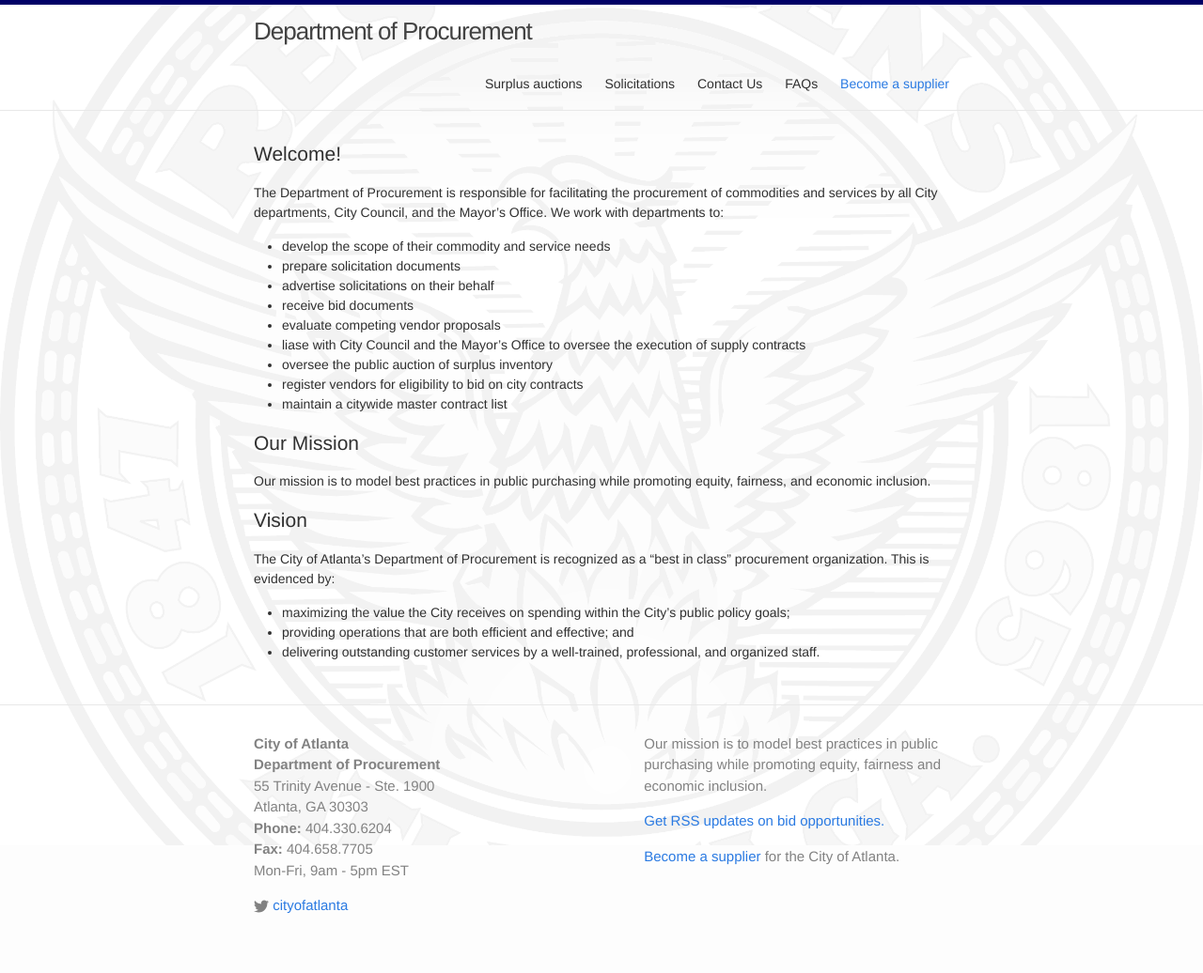
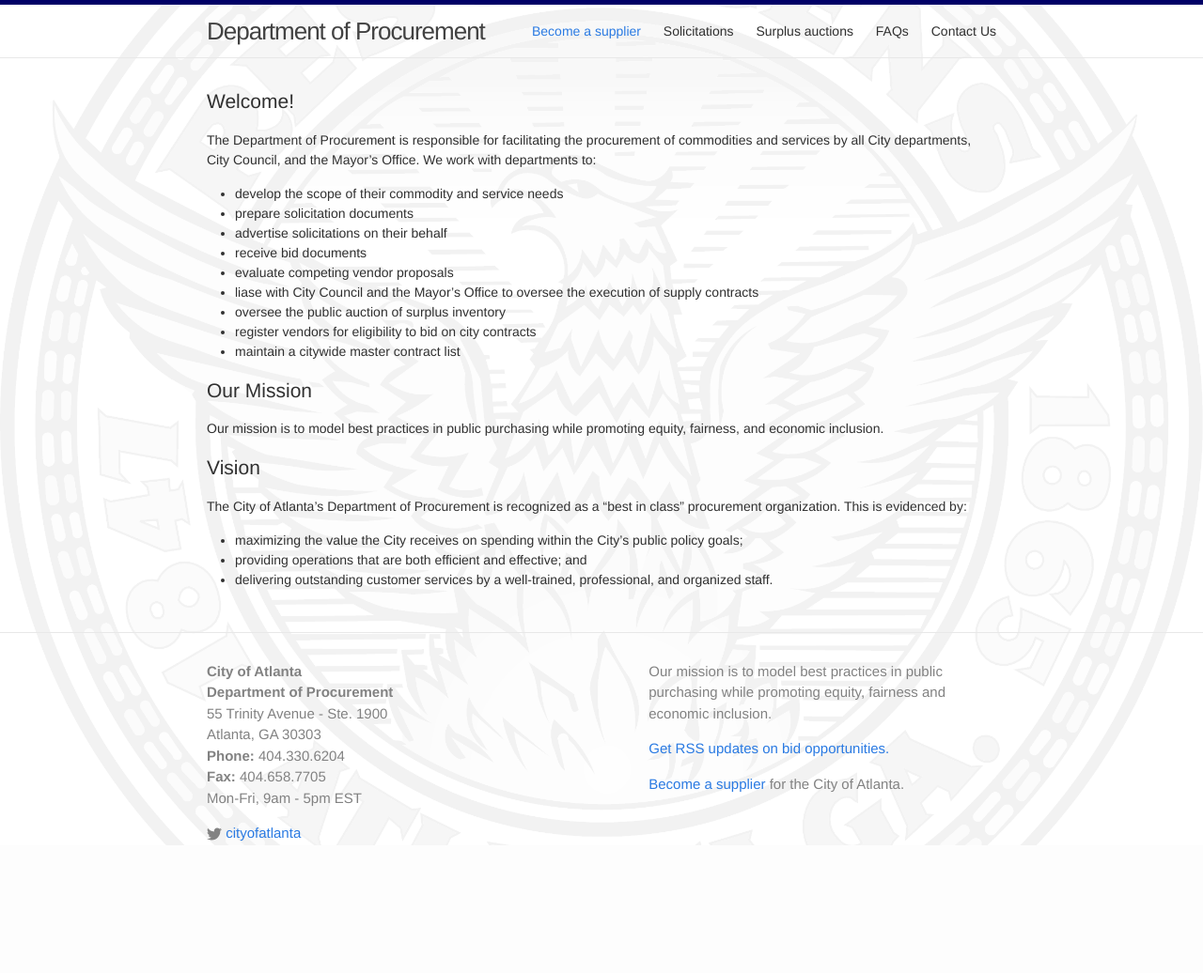
Before and after one commit to codeforamerica/atlanta-procurement-www, a Jekyll site: the page built from index.md, in a window 1280 px wide. Shown: the whole page at 94% size. Built offline with Jekyll 4.4.1, drawn with Linux system fonts in a browser that asks for light colours; nearby versions of some CDN libraries; after the commit the page ends 959 px from its top, so only the background shows below that.

Commit message:
Menu reordering as per Barleet's request.

```diff
--- a/_includes/header.html
+++ b/_includes/header.html
@@ -14,12 +14,11 @@
       </a>
 
       <div class="trigger">
-        {% for page in site.pages %}
-          {% if page.title %}
-          <a class="page-link" href="{{ page.url | prepend: site.baseurl }}">{{ page.title }}</a>
-          {% endif %}
-        {% endfor %}
         <a class="page-link" href="http://atlantaga.gov/index.aspx?page=771" style="color: #2a7ae2;">Become a supplier</a>
+        <a class="page-link" href="/atlanta-procurement-www/opportunities/">Solicitations</a>
+        <a class="page-link" href="/atlanta-procurement-www/surplus-auctions/">Surplus auctions</a>
+        <a class="page-link" href="/atlanta-procurement-www/faqs/">FAQs</a>
+        <a class="page-link" href="/atlanta-procurement-www/contact/">Contact Us</a>
       </div>
     </nav>
 
--- a/_sass/_base.scss
+++ b/_sass/_base.scss
@@ -154,8 +154,8 @@ pre {
  * Wrapper
  */
 .wrapper {
-    max-width: -webkit-calc(800px - (#{$spacing-unit} * 2));
-    max-width:         calc(800px - (#{$spacing-unit} * 2));
+    max-width: -webkit-calc(900px - (#{$spacing-unit} * 2));
+    max-width:         calc(900px - (#{$spacing-unit} * 2));
     margin-right: auto;
     margin-left: auto;
     padding-right: $spacing-unit;
@@ -163,8 +163,8 @@ pre {
     @extend %clearfix;
 
     @include media-query($on-laptop) {
-        max-width: -webkit-calc(800px - (#{$spacing-unit}));
-        max-width:         calc(800px - (#{$spacing-unit}));
+        max-width: -webkit-calc(900px - (#{$spacing-unit}));
+        max-width:         calc(900px - (#{$spacing-unit}));
         padding-right: $spacing-unit / 2;
         padding-left: $spacing-unit / 2;
     }
```
